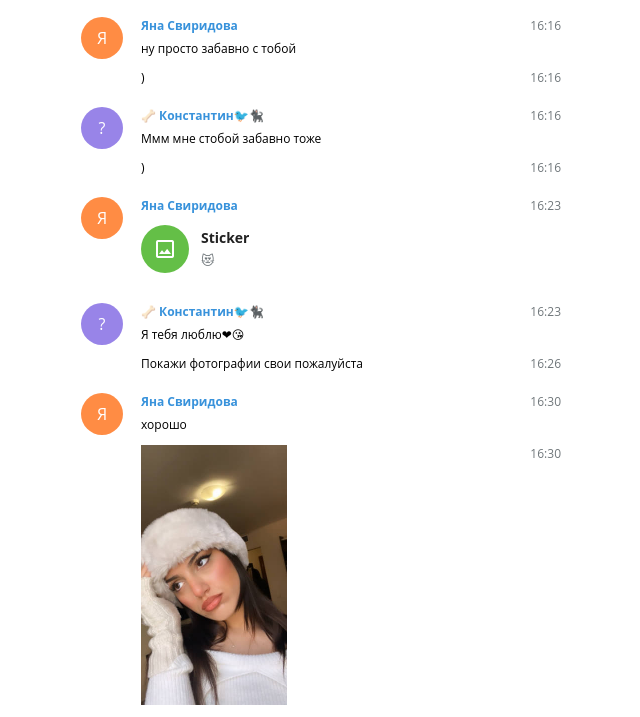
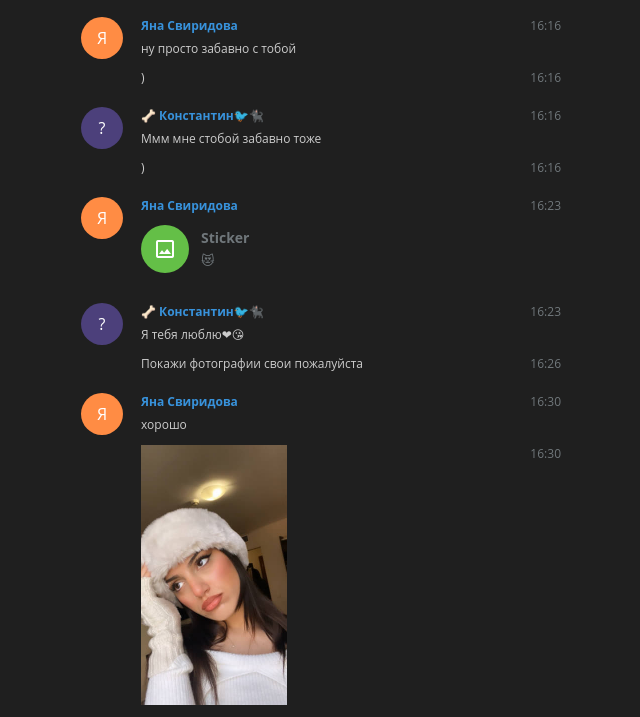
Before and after one commit to RoutinesInTheNight/kostik_1, a plain HTML site: page index.html in a window 1280 px wide. Shown: the part 3710-4427 px from the top of the page, without its empty margins (319-959 px from the left). Drawn offline with Linux system fonts and the light colour scheme.

Commit message:
Add files via upload

```diff
--- a/css/style.css
+++ b/css/style.css
@@ -1,4 +1,5 @@
 body {
+    background-color: #1f1f1f;
     margin: 0;
     font: 12px/18px 'Open Sans',"Lucida Grande","Lucida Sans Unicode",Arial,Helvetica,Verdana,sans-serif;
 }
@@ -44,8 +45,8 @@ pre {
     float: right;
 }
 .page_wrap {
-    background-color: #ffffff;
-    color: #000000;
+    background-color: #1f1f1f;
+    color: #cccccc;
 }
 .page_wrap a {
     color: #168acd;
@@ -57,9 +58,9 @@ pre {
 .page_header {
     position: fixed;
     z-index: 10;
-    background-color: #ffffff;
+    background-color: #1f1f1f;
     width: 100%;
-    border-bottom: 1px solid #e3e6e8;
+    border-bottom: 1px solid #70777b;
 }
 .page_header .content {
     width: 480px;
@@ -72,7 +73,7 @@ pre {
     background-size: 24px 24px;
 }
 .bold {
-    color: #212121;
+    color: #70777b;
     font-weight: 700;
 }
 .details {
@@ -89,8 +90,13 @@ pre {
     padding: 24px 24px 22px 82px;
 }
 .page_body {
+    background-color: #1f1f1f;
     padding-top: 64px;
-    width: 480px;
+    width:  90%;
+    max-width: 480px;
+    margin: 0 auto;
+    padding-left: 5%;
+    padding-right: 5%;
     margin: 0 auto;
 }
 .page_about {
@@ -150,7 +156,7 @@ pre {
 .color_purple,
 .userpic5,
 .media_game .fill {
-    background-color: #9884e8;
+    background-color: #4c407b;
 }
 .color_pink,
 .userpic6,
@@ -235,6 +241,7 @@ a.expanded {
     font-size: 18px;
 }
 .list_page .entry .body {
+    background-color: #1f1f1f;
     margin-left: 66px;
 }
 .list_page .entry .name {
@@ -266,6 +273,7 @@ div.selected {
     padding: 10px 24px;
 }
 .service .body {
+    background-color: #1f1f1f;
     text-align: center;
 }
 .service .userpic_wrap {
@@ -295,6 +303,7 @@ div.selected {
     font-weight: normal;
 }
 .default .body {
+    background-color: #1f1f1f;
     margin-left: 60px;
 }
 .default .text {
@@ -407,6 +416,7 @@ div.selected {
     transition: opacity 3.0s ease;
 }
 .toast_body {
+    background-color: #1f1f1f;
     margin: 0 -50%;
     float: left;
     border-radius: 15px;
```
